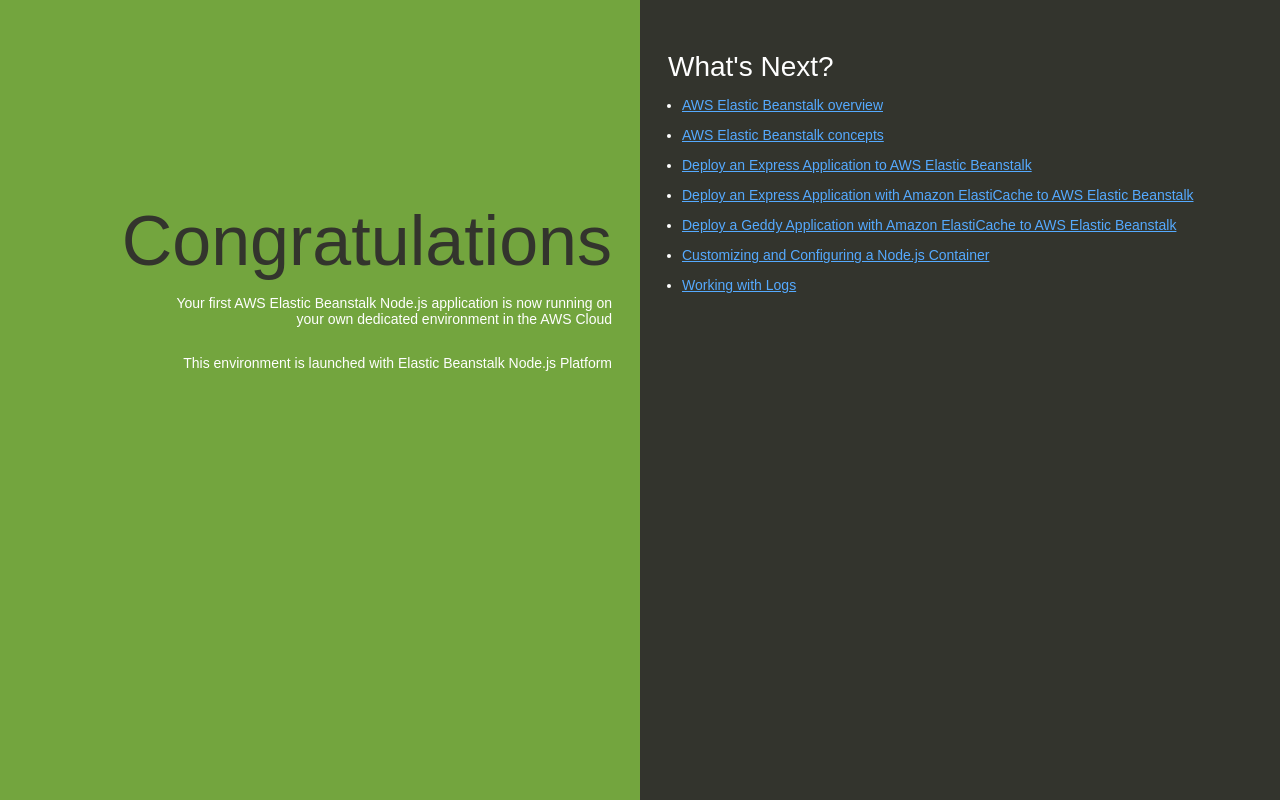
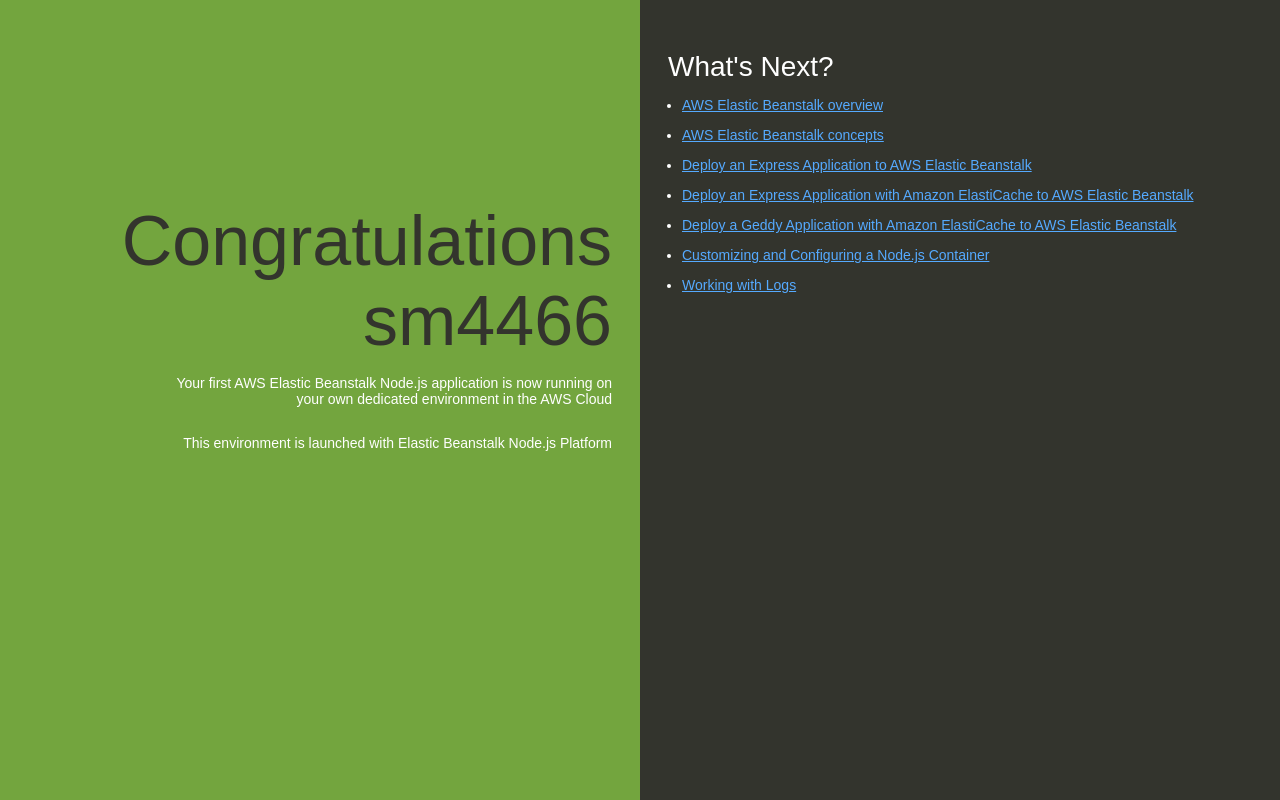
Before and after one commit to Shireen305/sm-test-node-app, a website: page index.html in a window 1280 px wide. Drawn offline with Linux system fonts and the light colour scheme.

Commit message:
Update index.html

```diff
--- a/index.html
+++ b/index.html
@@ -74,7 +74,7 @@
   </head>
   <body>
     <div class="textColumn">
-      <h1>Congratulations</h1>
+      <h1>Congratulations sm4466</h1>
       <p>Your first AWS Elastic Beanstalk Node.js application is now running on your own dedicated environment in the AWS Cloud</p>
       <p>This environment is launched with Elastic Beanstalk Node.js Platform</p>
     </div>
```
